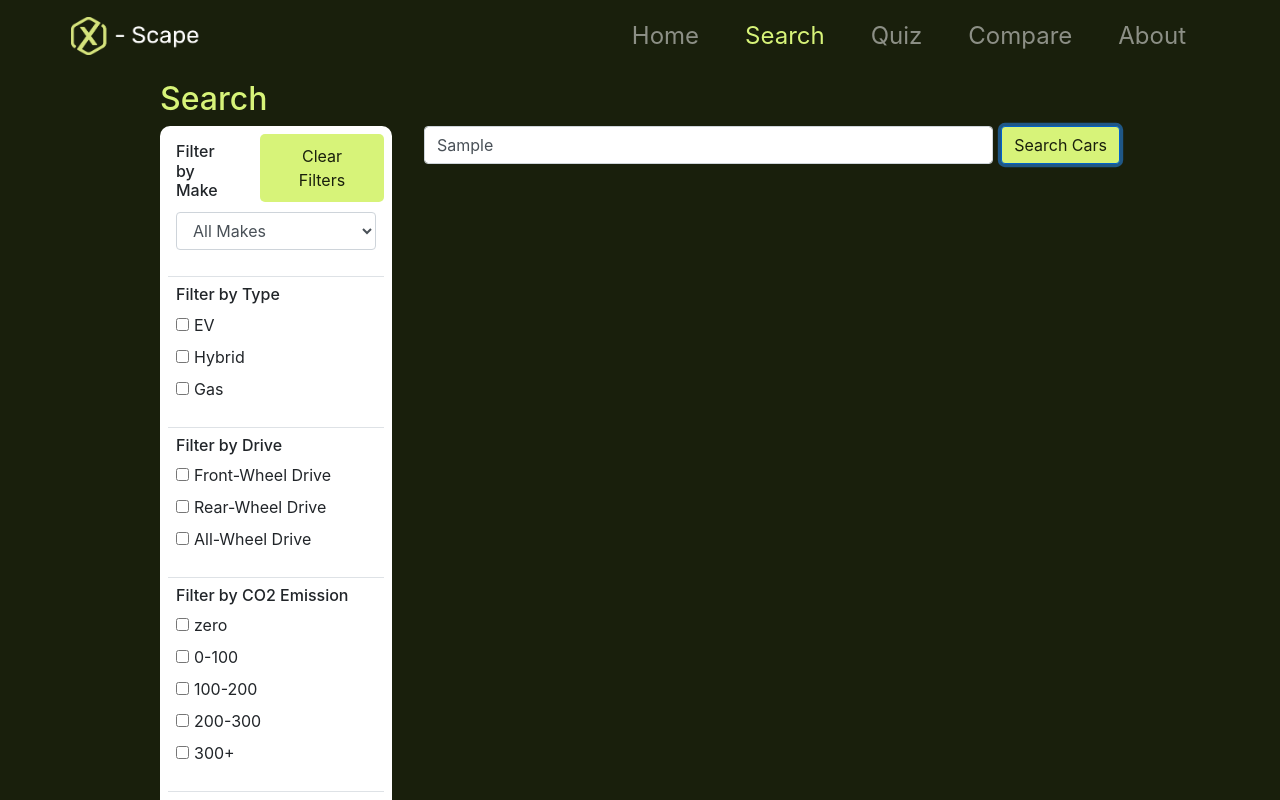
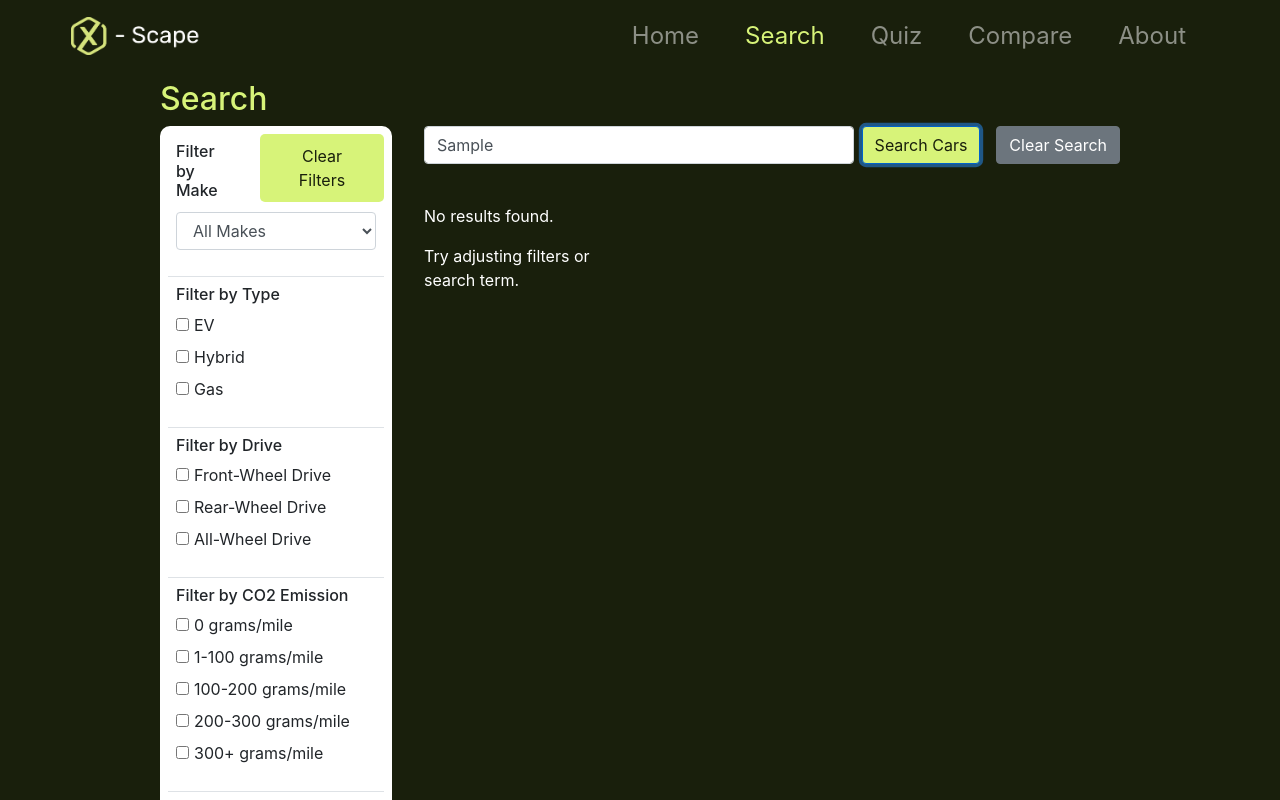
Before and after one commit to UW-INFO442-AU23/sus-city, a React (Create React App) app: page /Search in a window 1280 px wide. Both pictures are taken after typing "Sample" into the empty fields and a click on the button "Search Cars". Shown: the top 800 px of the page. Built offline with nearby package versions, Linux system fonts and the light colour scheme.

Commit message:
fix search page interface problems

```diff
--- a/public/index.html
+++ b/public/index.html
@@ -17,6 +17,8 @@
     <link rel="stylesheet" href="https://maxcdn.bootstrapcdn.com/bootstrap/4.5.2/css/bootstrap.min.css"/>
     <link rel="preconnect" href="https://fonts.googleapis.com">
     <link rel="preconnect" href="https://fonts.gstatic.com" crossorigin>
+
+    <link rel="stylesheet" href="https://cdn.jsdelivr.net/npm/bootstrap-icons@1.3.0/font/bootstrap-icons.css">
     <link rel="stylesheet" href="https://fonts.googleapis.com/css2?family=Material+Symbols+Outlined:opsz,wght,FILL,GRAD@20..48,100..700,0..1,-50..200" />
     <link href="https://fonts.googleapis.com/css2?family=Nunito+Sans:ital,wght@0,300;1,300&family=Raleway:ital,wght@0,300;1,300&family=Rubik&display=swap" rel="stylesheet">
     <script src="https://code.jquery.com/jquery-3.2.1.slim.min.js" integrity="sha384-KJ3o2DKtIkvYIK3UENzmM7KCkRr/rE9/Qpg6aAZGJwFDMVNA/GpGFF93hXpG5KkN" crossorigin="anonymous"></script>
--- a/src/components/Search/search.js
+++ b/src/components/Search/search.js
@@ -14,7 +14,6 @@ export default function Search(props) {
 
   let cars = props.cars;
 
-
   useEffect(() => {
     const makes = [...new Set(cars.map((car) => car.make))];
     setUniqueMakes(makes);
@@ -24,7 +23,6 @@ export default function Search(props) {
 
     const drives = [...new Set(cars.map((car) => car.drive))];
     setUniqueDrives(drives);
-
   }, [cars]);
 
   const handleSearchChange = (event) => {
@@ -64,15 +62,29 @@ export default function Search(props) {
   };
 
   const handlePriceChange = (price) => {
-    setSelectedPrices(prev => {
-        return prev.includes(price) ? prev.filter(p => p !== price) : [...prev, price];
+    setSelectedPrices((prev) => {
+      return prev.includes(price)
+        ? prev.filter((p) => p !== price)
+        : [...prev, price];
     });
+  };
+
+  const handleKeyDown = (event) => {
+    // Check if the Enter key was pressed
+    if (event.key === "Enter") {
+      handleSearchClick();
+    }
+  };
+
+  const handleClearSearch = () => {
+    setSearchQuery("");
+    setFilteredCars(cars);
   };
 
   const applyFilters = () => {
     const matchedCars = props.cars.filter((car) => {
       const emission = parseInt(car.co2_emission, 10);
-      const price = parseFloat(car.price.replace(/,/g, ''));
+      const price = parseFloat(car.price.replace(/,/g, ""));
       const isInEmissionRange = (range) => {
         switch (range) {
           case "zero":
@@ -142,12 +154,12 @@ export default function Search(props) {
 
   // convert the number into dollar signs to be displayed as tags
   const getPriceCategory = (price) => {
-    const numericPrice = parseFloat(price.replace(/,/g, ''));
+    const numericPrice = parseFloat(price.replace(/,/g, ""));
 
-    if (numericPrice < 25000) return '$';
-    if (numericPrice >= 25000 && numericPrice < 35000) return '$$';
-    if (numericPrice >= 35000 && numericPrice < 50000) return '$$$';
-    return '$$$$';
+    if (numericPrice < 25000) return "$";
+    if (numericPrice >= 25000 && numericPrice < 35000) return "$$";
+    if (numericPrice >= 35000 && numericPrice < 50000) return "$$$";
+    return "$$$$";
   };
 
   return (
@@ -157,7 +169,9 @@ export default function Search(props) {
       </header>
       <div className="filter-search">
         <div className="filter-form">
-          <button className="clear-filters-btn" onClick={handleClearFilters}>Clear Filters</button>
+          <button className="clear-filters-btn" onClick={handleClearFilters}>
+            Clear Filters
+          </button>
           <div className="make-filter p-3">
             <h6 className="filter-title">Filter by Make</h6>
             <select
@@ -203,7 +217,13 @@ export default function Search(props) {
           </div>
           <div className="emission-filter p-2 mx-2 border-top">
             <h6>Filter by CO2 Emission</h6>
-            {["zero", "0-100", "100-200", "200-300", "300+"].map((category) => (
+            {[
+              "0 grams/mile",
+              "1-100 grams/mile",
+              "100-200 grams/mile",
+              "200-300 grams/mile",
+              "300+ grams/mile",
+            ].map((category) => (
               <div key={category}>
                 <input
                   type="checkbox"
@@ -218,7 +238,17 @@ export default function Search(props) {
           <div className="price-filter p-2 mx-2 border-top">
             <div className="filter-title">
               <h6>Filter by Price</h6>
-                <span class="material-symbols-outlined ml-1">info</span>
+              <div class="tooltip-container">
+                <span class="tooltip-icon material-symbols-outlined ml-1">
+                  info
+                </span>
+                <div class="tooltip-text">
+                  <p>$: The starting price is under 25k</p>
+                  <p>$$: The starting price is between 25k to 35k</p>
+                  <p>$$$: The starting price is between 35k to 50k</p>
+                  <p>$$$$: The starting price is above 50k</p>
+                </div>
+              </div>
             </div>
 
             {["$", "$$", "$$$", "$$$$"].map((price) => (
@@ -239,10 +269,12 @@ export default function Search(props) {
             <div className="input-group">
               <input
                 type="text"
+                value={searchQuery}
                 className="search-input form-control mr-2 rounded"
-                placeholder="Search the keywords of makers, models..."
+                placeholder="Search the keywords of makes, models..."
                 aria-label="search cars"
                 onChange={handleSearchChange}
+                onKeyDown={handleKeyDown}
               />
               <button
                 className="search-button btn btn-primary"
@@ -251,29 +283,45 @@ export default function Search(props) {
               >
                 Search Cars
               </button>
+              <button
+                className="clear-search-button btn btn-secondary ml-3"
+                type="button"
+                onClick={handleClearSearch}
+              >
+                Clear Search
+              </button>
             </div>
           </div>
           <div className="matched-cars">
-            {filteredCars.map((car) => (
+            {filteredCars.length > 0 ? (
+              filteredCars.map((car) => (
                 <div className="car-card" key={car.title}>
                   <h5 className="card-title px-3 pt-4">{car.title}</h5>
-                <img src={car.image} alt={car.title}/>
+                  <img src={car.image} alt={car.title} />
                   <div className="card-content">
                     <div className="car-price">
-                    <h5>${parseInt(car.price.replace(/,/g, '')).toLocaleString()}</h5>
-                    <p className="avg-text ml-2">Average Price</p>
+                      <h5>
+                        $
+                        {parseInt(car.price.replace(/,/g, "")).toLocaleString()}
+                      </h5>
+                      <p className="avg-text ml-2">Starting Price</p>
                     </div>
                     <div className="tag">{car.car_type}</div>
                     <div className="tag">{getPriceCategory(car.price)}</div>
                     <div className="tag">{car.number_of_seats} seats</div>
-                  {car.apple_carplay === "TRUE" && <div className="tag"> Apple CarPlay</div>}
-                  {car.keyless_entry === "TRUE" && <div className="tag"> Keyless Entry</div>}
-                  {car.dynamic_cruise_control === "TRUE" && <div className="tag"> Dynamic Cruise</div>}
+                    {car.apple_carplay === "TRUE" && (
+                      <div className="tag"> Apple CarPlay</div>
+                    )}
+                    {car.keyless_entry === "TRUE" && (
+                      <div className="tag"> Keyless Entry</div>
+                    )}
+                    {car.dynamic_cruise_control === "TRUE" && (
+                      <div className="tag"> Dynamic Cruise</div>
+                    )}
                     <div className="card-info border-top border-bottom">
-
                       <p className="card-description">Drive: {car.drive}</p>
                       <p>Size: {car.vehicle_size_class}</p>
-                    <p>CO2 Emission: {car.co2_emission}</p>
+                      <p>CO2 Emission: {car.co2_emission} grams/mile</p>
                     </div>
                     <a
                       href={car.external_link}
@@ -281,11 +329,17 @@ export default function Search(props) {
                       rel="noopener noreferrer"
                       className="info-btn"
                     >
-                    Visit Website
+                      Visit Website <i class="bi bi-box-arrow-up-right ml-1"></i>
                     </a>
                   </div>
                 </div>
-            ))}
+              ))
+            ) : (
+              <div className="no-results-message">
+                <p>No results found. </p>
+                <p>Try adjusting filters or search term.</p>
+              </div>
+            )}
           </div>
         </div>
       </div>
--- a/src/index.css
+++ b/src/index.css
@@ -825,6 +825,42 @@ input[type="radio"] {
 	color: #8f8f8f;
 }
 
+
+.search .no-results-message {
+    margin-top: 20px;
+}
+
+.tooltip-container {
+    position: relative;
+    display: inline-block;
+}
+
+.tooltip-text {
+    visibility: hidden;
+    width: 200px;
+    background-color: #f9f9f9;
+    color: #333;
+    text-align: left;
+    border-radius: 6px;
+    padding: 5px;
+    position: absolute;
+    z-index: 1;
+    bottom: 100%;
+    left: 50%;
+    transform: translateX(-50%);
+    transition: visibility 0.3s, opacity 0.3s ease-in-out;
+    opacity: 0;
+    font-size: 1em;
+    box-shadow: 0px 8px 16px 0px rgba(0,0,0,0.2);
+}
+
+.tooltip-container:hover .tooltip-text {
+    visibility: visible;
+    opacity: 1;
+}
+
+
+
 /* About.css */
 .about-page {
 	background-color: var(--background-color);
```
Lines whose indentation alone changed are shown as unchanged.
